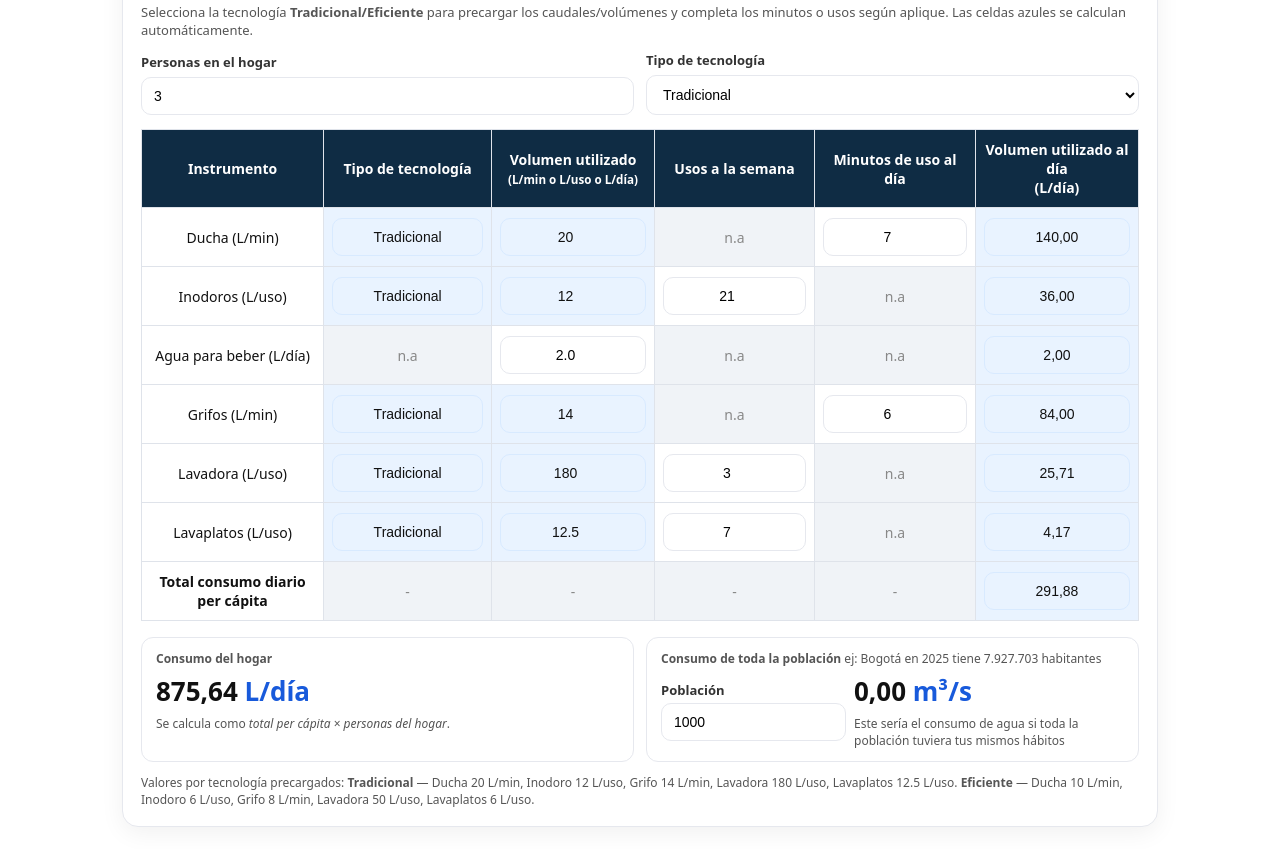
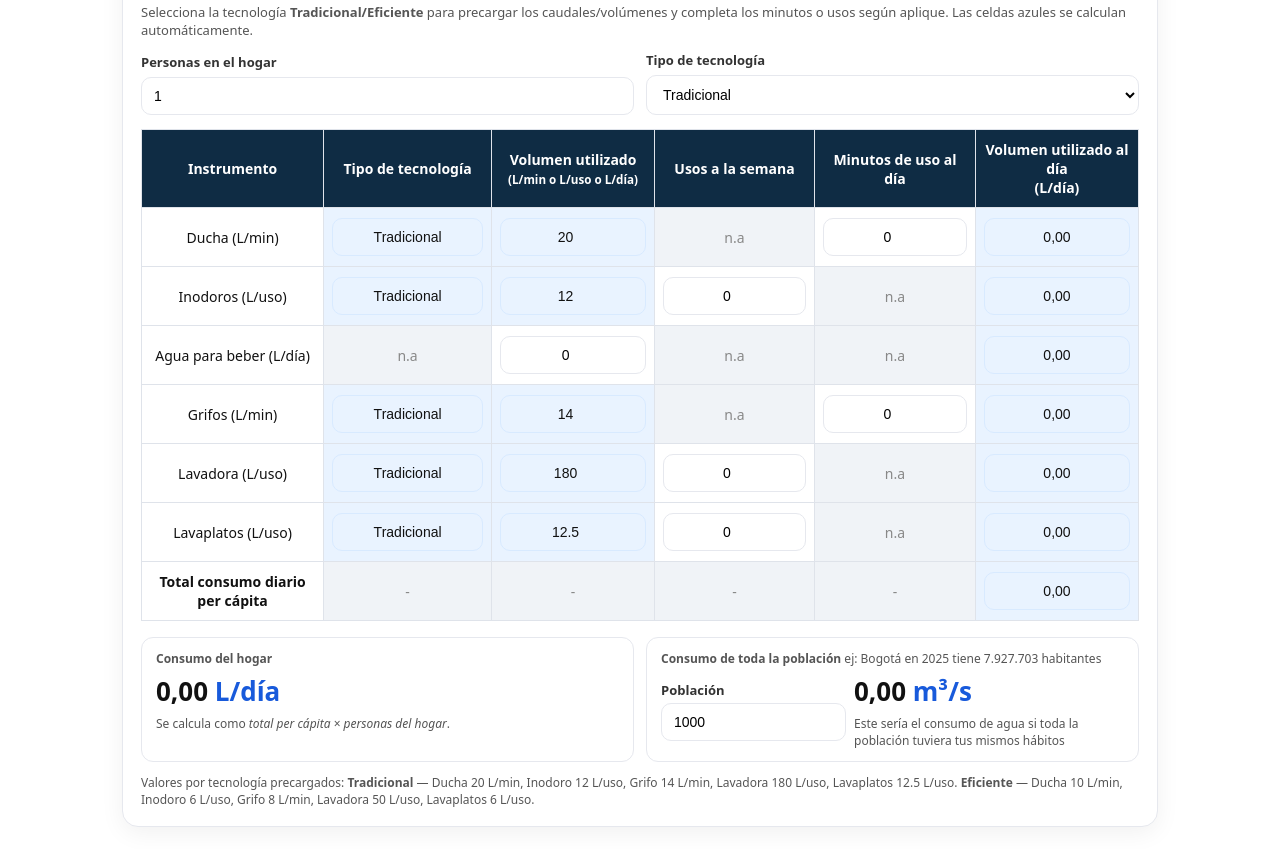
Before and after one commit to sosmejorasogota/Calculadoraagua, a plain HTML site: page index.html in a window 1280 px wide. Shown: the part 74-923 px from the top of the page. Drawn offline with Linux system fonts and the light colour scheme.

Commit message:
Update index.html

```diff
--- a/index.html
+++ b/index.html
@@ -49,7 +49,7 @@
       <div class="row">
         <div class="col">
           <label><b>Personas en el hogar</b></label>
-          <input id="personas" type="number" min="1" step="1" value="3">
+          <input id="personas" type="number" min="1" step="1" value="1">
         </div>
         <div class="col">
           <label><b>Tipo de tecnología</b></label>
@@ -78,21 +78,21 @@
               <td class="lock"><input class="lock" type="text" value="-" disabled style="text-align:center"></td>
               <td class="lock"><input id="ducha_rate" class="lock" type="number" step="0.1" disabled style="text-align:center"></td>
               <td class="na">n.a</td>
-              <td><input id="ducha_min" type="number" min="0" step="0.5" value="7" style="text-align:center"></td>
+              <td><input id="ducha_min" type="number" min="0" step="0.5" value="0" style="text-align:center"></td>
               <td class="lock"><input id="ducha_ld" class="lock" type="text" disabled style="text-align:center"></td>
             </tr>
             <tr data-item="inodoro">
               <td>Inodoros (L/uso)</td>
               <td class="lock"><input class="lock" type="text" value="-" disabled style="text-align:center"></td>
               <td class="lock"><input id="inodoro_rate" class="lock" type="number" step="0.1" disabled style="text-align:center"></td>
-              <td><input id="inodoro_uses" type="number" min="0" step="1" value="21" style="text-align:center"></td>
+              <td><input id="inodoro_uses" type="number" min="0" step="1" value="0" style="text-align:center"></td>
               <td class="na">n.a</td>
               <td class="lock"><input id="inodoro_ld" class="lock" type="text" disabled style="text-align:center"></td>
             </tr>
             <tr data-item="beber">
               <td>Agua para beber (L/día)</small></td>
               <td class="na">n.a</td>
-              <td><input id="beber_ld_input" type="number" min="0" step="0.1" value="2.0" style="text-align:center"></td>
+              <td><input id="beber_ld_input" type="number" min="0" step="0.1" value="0" style="text-align:center"></td>
               <td class="na">n.a</td>
               <td class="na">n.a</td>
               <td class="lock"><input id="beber_ld" class="lock" type="text" disabled style="text-align:center" style="text-align:center"></td>
@@ -102,14 +102,14 @@
               <td class="lock"><input class="lock" type="text" value="-" disabled style="text-align:center"></td>
               <td class="lock"><input id="grifo_rate" class="lock" type="number" step="0.1" disabled style="text-align:center"></td>
               <td class="na">n.a</td>
-              <td><input id="grifo_min" type="number" min="0" step="0.5" value="6" style="text-align:center"></td>
+              <td><input id="grifo_min" type="number" min="0" step="0.5" value="0" style="text-align:center"></td>
               <td class="lock"><input id="grifo_ld" class="lock" type="text" disabled style="text-align:center"></td>
             </tr>
             <tr data-item="lavadora">
               <td>Lavadora (L/uso)</small></td>
               <td class="lock"><input class="lock" type="text" value="-" disabled style="text-align:center"></td>
               <td class="lock"><input id="lavadora_rate" class="lock" type="number" step="0.1" disabled style="text-align:center"></td>
-              <td><input id="lavadora_uses" type="number" min="0" step="1" value="3" style="text-align:center"></td>
+              <td><input id="lavadora_uses" type="number" min="0" step="1" value="0" style="text-align:center"></td>
               <td class="na">n.a</td>
               <td class="lock"><input id="lavadora_ld" class="lock" type="text" disabled style="text-align:center"></td>
             </tr>
@@ -117,7 +117,7 @@
               <td>Lavaplatos (L/uso)</small></td>
               <td class="lock"><input class="lock" type="text" value="-" disabled style="text-align:center"></td>
               <td class="lock"><input id="lavaplatos_rate" class="lock" type="number" step="0.1" disabled style="text-align:center"></td>
-              <td><input id="lavaplatos_uses" type="number" min="0" step="1" value="7" style="text-align:center"></td>
+              <td><input id="lavaplatos_uses" type="number" min="0" step="1" value="0" style="text-align:center"></td>
               <td class="na">n.a</td>
               <td class="lock"><input id="lavaplatos_ld" class="lock" type="text" disabled style="text-align:center"></td>
             </tr>
```
